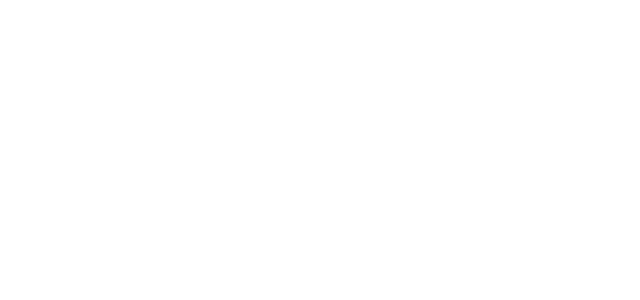
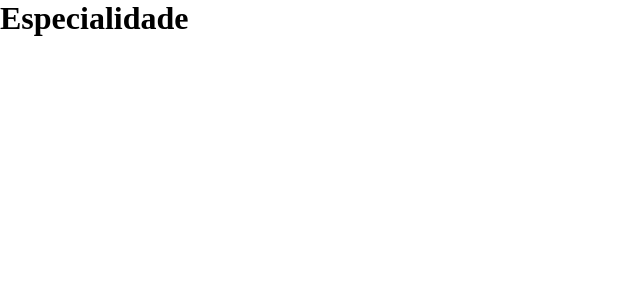
Before and after one commit to FernandoVianaNeto/ElianaVianaCoach-Frontend, a React (Create React App) app: page /especialidades in a window 1280 px wide. Before the commit this address had no page. Shown: the top 300 px of the page, without its empty margins (0-640 px from the left). Built offline with nearby package versions, Linux system fonts and the light colour scheme; a web font is replaced by a local one.

Commit message:
especialidade page initial

```diff
--- a/public/index.html
+++ b/public/index.html
@@ -4,7 +4,7 @@
     <meta charset="utf-8" />
     <meta name="viewport" content="width=device-width, initial-scale=1" />
     <meta name="theme-color" content="#000000" />
-    <title>React App</title>
+    <title>Eliana Viana Coach</title>
     <link rel="preconnect" href="https://fonts.googleapis.com">
     <link rel="preconnect" href="https://fonts.gstatic.com" crossorigin>
     <link href="https://fonts.googleapis.com/css2?family=Dosis&display=swap" rel="stylesheet">
--- a/src/App.jsx
+++ b/src/App.jsx
@@ -2,12 +2,14 @@ import React from 'react';
 import { BrowserRouter, Route, Routes } from 'react-router-dom';
 
 import { Home } from './pages/Home';
+import { Especialidades } from './pages/Especialidades';
 
 function App() {
   return (
     <BrowserRouter>
       <Routes>
         <Route path="/" element={<Home />} />
+        <Route path="/especialidades" element={<Especialidades />} />
       </Routes>
     </BrowserRouter>
   );
--- a/src/components/ButtonLink.js
+++ b/src/components/ButtonLink.js
@@ -1,6 +1,6 @@
 import styled, { css } from 'styled-components';
 
-export const ButtonLink = styled.button`
+export const ButtonLink = styled.a`
   ${({ theme }) => css`
     color: ${theme.colors.primaryColor};
     font-family: ${theme.font.family.primaryFont};
@@ -10,5 +10,6 @@ export const ButtonLink = styled.button`
     border-radius: 4px;
     background-color: ${theme.colors.fourthColor};
     border: 1px solid ${theme.colors.fourthColor};
+    text-decoration: none;
   `}
 `;
--- /dev/null
+++ b/src/pages/Especialidades/index.jsx
@@ -0,0 +1,15 @@
+import React from 'react';
+// import P from 'prop-types';
+import { Container } from './styles';
+
+export function Especialidades() {
+  return (
+    <Container>
+      <h1>Especialidade</h1>
+    </Container>
+  );
+}
+
+Especialidades.propTypes = {
+
+};
--- /dev/null
+++ b/src/pages/Especialidades/styles.js
@@ -0,0 +1,7 @@
+import styled, { css } from 'styled-components';
+
+export const Container = styled.div`
+  ${() => css`
+
+  `}
+`;
--- a/src/pages/Home/index.jsx
+++ b/src/pages/Home/index.jsx
@@ -7,9 +7,9 @@ import {
   Container, FirstView, AboutMe, ThreeGridTemplate, MenuContainer, EspecialidadesMenu,
   EspecialidadesGrid, Testimonys, TestimonyGrid, Schedule,
 } from './styles';
-import { ButtonCall } from '../../components/ButtonCall';
 import { WorkCard } from '../../components/WorkCard';
 import { TestimonyCard } from '../../components/TestimonyCard';
+import { ButtonLink } from '../../components/ButtonLink';
 
 export function Home() {
   const [testimony1, setTestimony1] = useState(true);
@@ -36,7 +36,7 @@ export function Home() {
         <Menu>
           <MenuLink local="HOME" link="/" />
           <MenuLink local="SOBRE MIM" link="/" />
-          <MenuLink local="ESPECIALIDADES" link="/" />
+          <MenuLink local="ESPECIALIDADES" link="/especialidades" />
         </Menu>
       </MenuContainer>
       <FirstView>
@@ -53,11 +53,11 @@ export function Home() {
             </h1>
           </div>
           <div className="button-container">
-            <ButtonCall type="button">
+            <ButtonLink href="/">
               Dê o primeiro passo
               {' '}
               <RiFootprintFill />
-            </ButtonCall>
+            </ButtonLink>
           </div>
         </div>
       </FirstView>
@@ -92,7 +92,7 @@ export function Home() {
               entendendo seus limites, ganhando autoconfiança,
               aprendendo com os erros e alavancando sua vida e carreira.
             </p>
-            <ButtonCall type="button">SAIBA MAIS SOBRE MIM</ButtonCall>
+            <ButtonLink href="/especialidades">SAIBA MAIS SOBRE MIM</ButtonLink>
           </div>
         </ThreeGridTemplate>
       </AboutMe>
@@ -130,7 +130,7 @@ export function Home() {
             </p>
           </WorkCard>
         </EspecialidadesGrid>
-        <div className="footer"><ButtonCall>SAIBA MAIS</ButtonCall></div>
+        <div className="footer"><ButtonLink href="/especialidades">SAIBA MAIS</ButtonLink></div>
       </EspecialidadesMenu>
       <Testimonys>
         <TestimonyGrid>
@@ -201,7 +201,7 @@ export function Home() {
       <Schedule>
         <h3>Sua vida não está da forma como gostaria?</h3>
         <h1 className="title">Venha conversar comigo</h1>
-        <ButtonCall>Buscar ajuda</ButtonCall>
+        <ButtonLink>Buscar ajuda</ButtonLink>
       </Schedule>
     </Container>
   );
--- a/src/pages/Home/styles.js
+++ b/src/pages/Home/styles.js
@@ -52,6 +52,10 @@ export const FirstView = styled.main`
         margin: 0px 50px;
         display: flex;
         align-items: center;
+
+        a {
+          font-size: 20px;
+        }
       }
     }
   `}
@@ -206,9 +210,10 @@ export const ThreeGridTemplate = styled.div`
       padding: 30px;
       margin: 0;
 
-      button {
+      a {
         position: absolute;
         margin-top: 760px;
+        font-size: 20px;
       }
 
       p {
```
